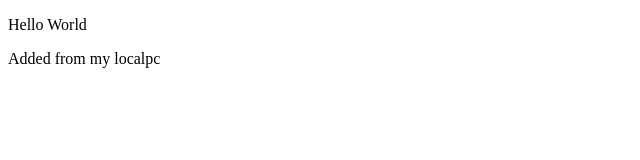
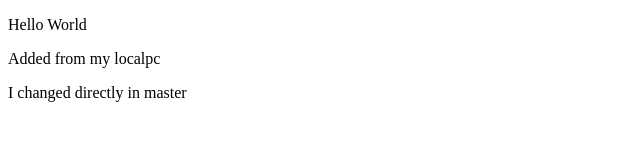
Before and after one commit to OopsYeah/exorcists, a plain HTML site: page index.html in a window 1280 px wide. Shown: the whole page, without its empty margins (0-640 px from the left). Drawn offline with Linux system fonts and the light colour scheme.

Commit message:
Update index.html

```diff
--- a/index.html
+++ b/index.html
@@ -11,5 +11,6 @@
     <body>
        <p>Hello World</p>
        <p>Added from my localpc</p>
+       <p>I changed directly in master</p>
     </body>
 </html>
```
